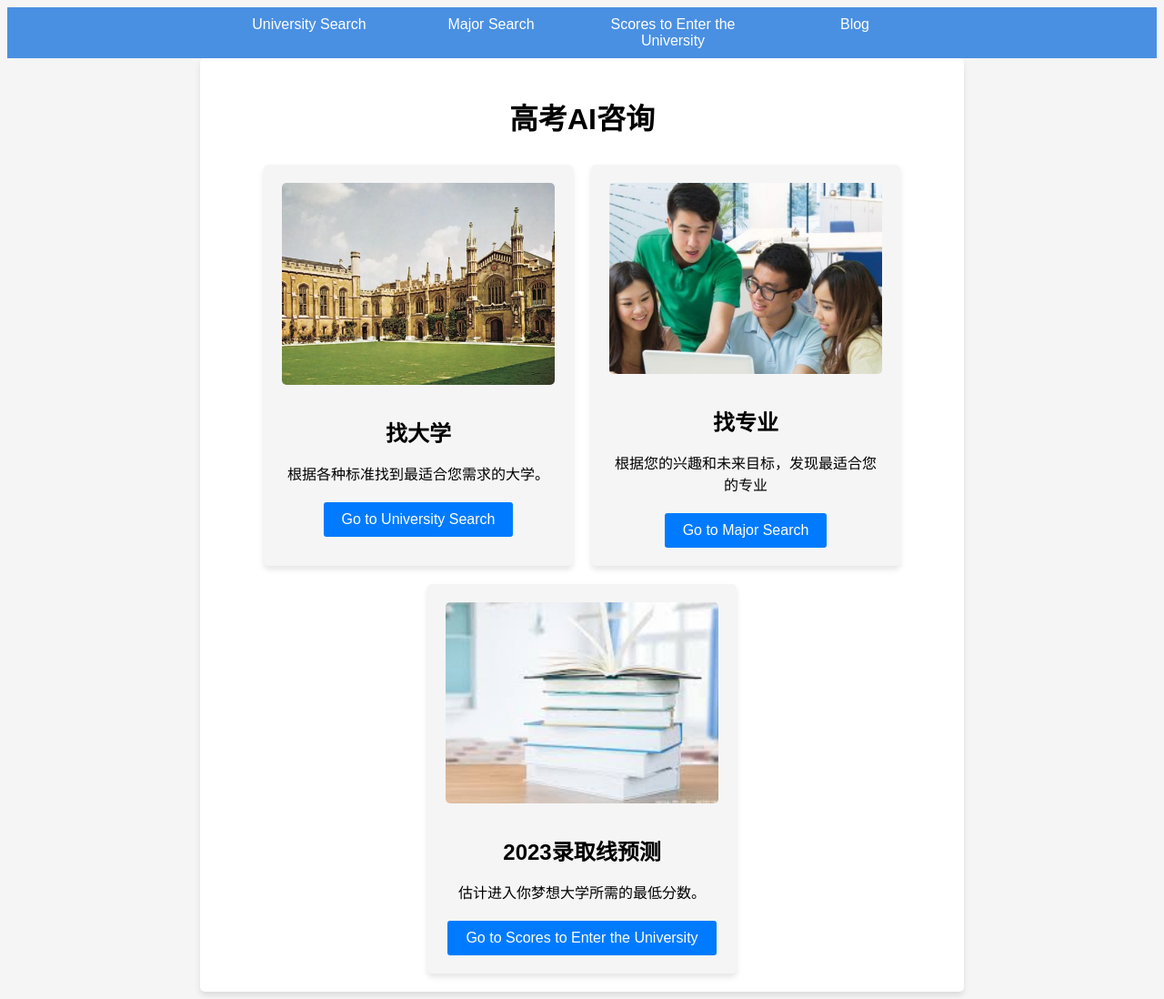
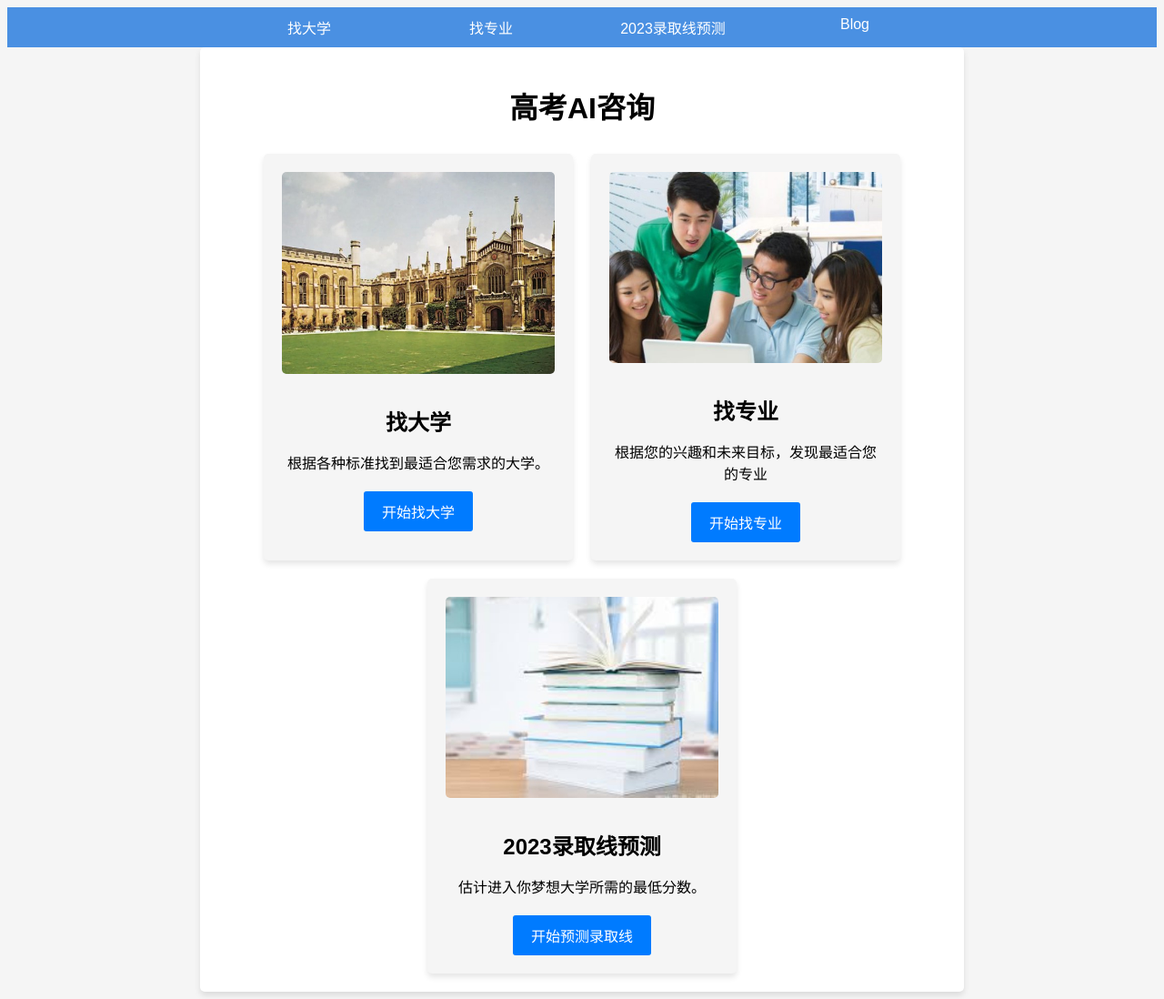
Before and after one commit to datasciencebyexample/gaokao, a plain HTML site: page index.html in a window 1280 px wide. Shown: the whole page at 91% size. Drawn offline with Linux system fonts and the light colour scheme.

Commit message:
Add files via upload

```diff
--- a/index.html
+++ b/index.html
@@ -9,9 +9,9 @@
 <body>
     <div class="top-menu">
         <div class="top-menu-inner">
-            <a href="university-search.html">University Search</a>
-            <a href="major-search.html">Major Search</a>
-            <a href="scores.html">Scores to Enter the University</a>
+            <a href="university-search.html">找大学</a>
+            <a href="major-search.html">找专业</a>
+            <a href="scores.html">2023录取线预测</a>
             <a href="blog.html">Blog</a> <!-- Add this line -->
         </div>
     </div>
@@ -22,19 +22,19 @@
                 <img src="images/university.jpg" alt="University Search">
                 <h2>找大学</h2>
                 <p>根据各种标准找到最适合您需求的大学。</p>
-                <a href="university-search.html">Go to University Search</a>
+                <a href="university-search.html">开始找大学</a>
             </div>
             <div class="category">
                 <img src="images/major.jpg" alt="Major Search">
                 <h2>找专业</h2>
                 <p>根据您的兴趣和未来目标，发现最适合您的专业</p>
-                <a href="major-search.html">Go to Major Search</a>
+                <a href="major-search.html">开始找专业</a>
             </div>
             <div class="category">
                 <img src="images/scores.jpg" alt="Scores to Enter the University">
                 <h2>2023录取线预测</h2>
                 <p>估计进入你梦想大学所需的最低分数。</p>
-                <a href="scores.html">Go to Scores to Enter the University</a>
+                <a href="scores.html">开始预测录取线</a>
             </div>
         </div>
     </div>
```
Also changed, not shown: major-search.html (+3 -3 lines), scores.html (+3 -3 lines), university-search.html (+2 -2 lines).
